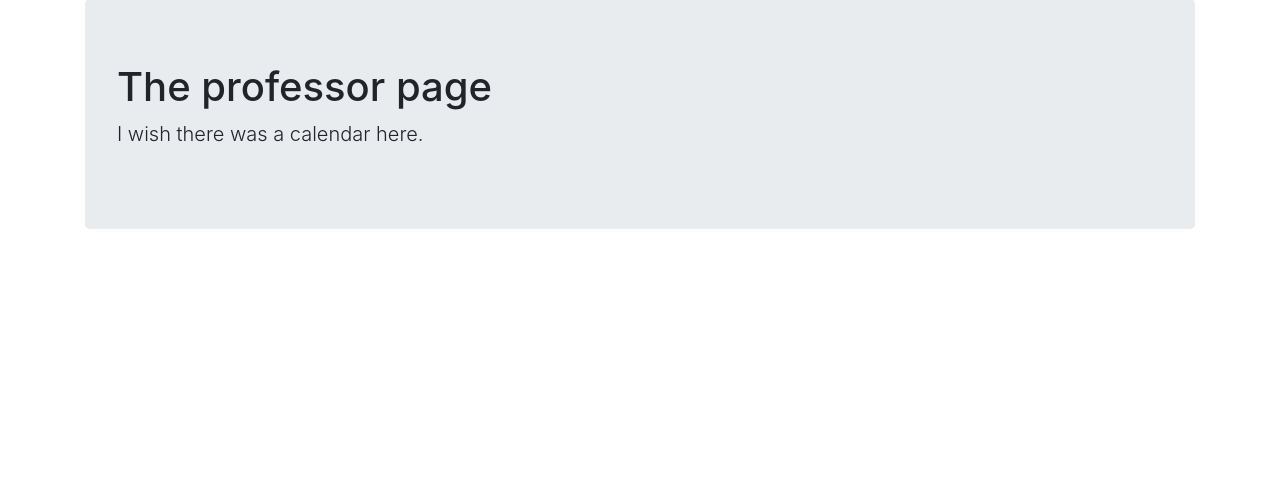
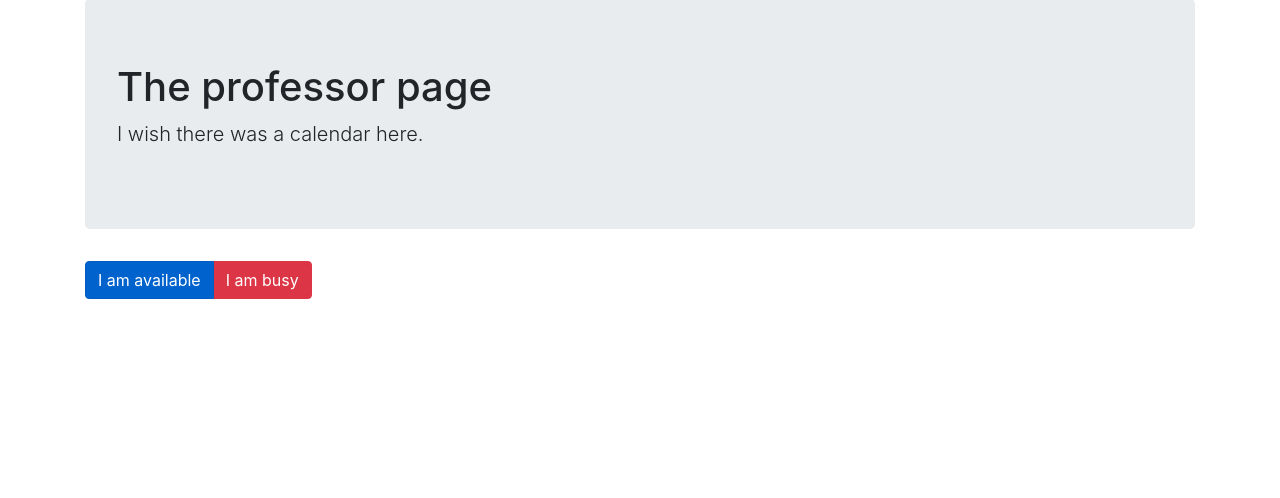
Before and after one commit to dscim/askyourprof, a Django app: template templates/melon/profpage.html in a window 1280 px wide. Shown: the part 85-583 px from the top of the page. Run offline with Django 3.2, Linux system fonts and the light colour scheme; the template is opened without the code that fills it, so the values that code supplies are empty; some libraries are stand-ins or nearby versions.

Commit message:
busy button

```diff
--- a/templates/melon/profpage.html
+++ b/templates/melon/profpage.html
@@ -7,7 +7,6 @@
     <meta name="viewport" content="width=device-width, initial-scale=1, shrink-to-fit=no">
     <meta name="description" content="">
     <meta name="author" content="">
-    <link rel="icon" href="../../../../favicon.ico">
 
     <title>Professor</title>
 
@@ -19,7 +18,6 @@
   </head>
 
   <body>
-
     <nav class="navbar navbar-expand-md navbar-light mb-4" style="background-color: #bae1ff">
       <a class="navtitle" href="#">Professor</a>
       <button class="navbar-toggler" type="button" data-toggle="collapse" data-target="#navbarCollapse" aria-controls="navbarCollapse" aria-expanded="false" aria-label="Toggle navigation">
@@ -52,6 +50,17 @@
       </div>
     </main>
 
+    <main role="main" class="container">
+    <div class="btn-group btn-group-toggle" data-toggle="buttons">
+        <label class="btn btn-primary active">
+          <input type="radio" name="options" id="option1" autocomplete="off" checked> I am available
+        </label>
+        <label class="btn btn-danger">
+          <input type="radio" name="options" id="option2" autocomplete="off"> I am busy
+        </label>
+    </div>
+    </main>
+
     <!-- Bootstrap core JavaScript
     ================================================== -->
     <!-- Placed at the end of the document so the pages load faster -->
```
Also changed, not shown: db.sqlite3.
